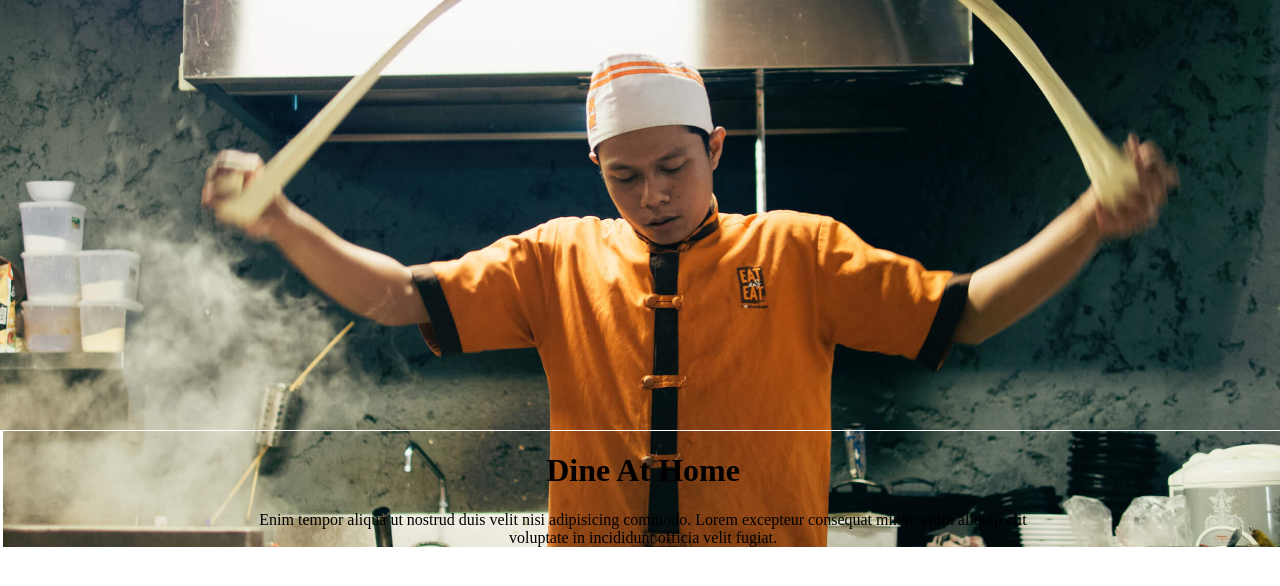
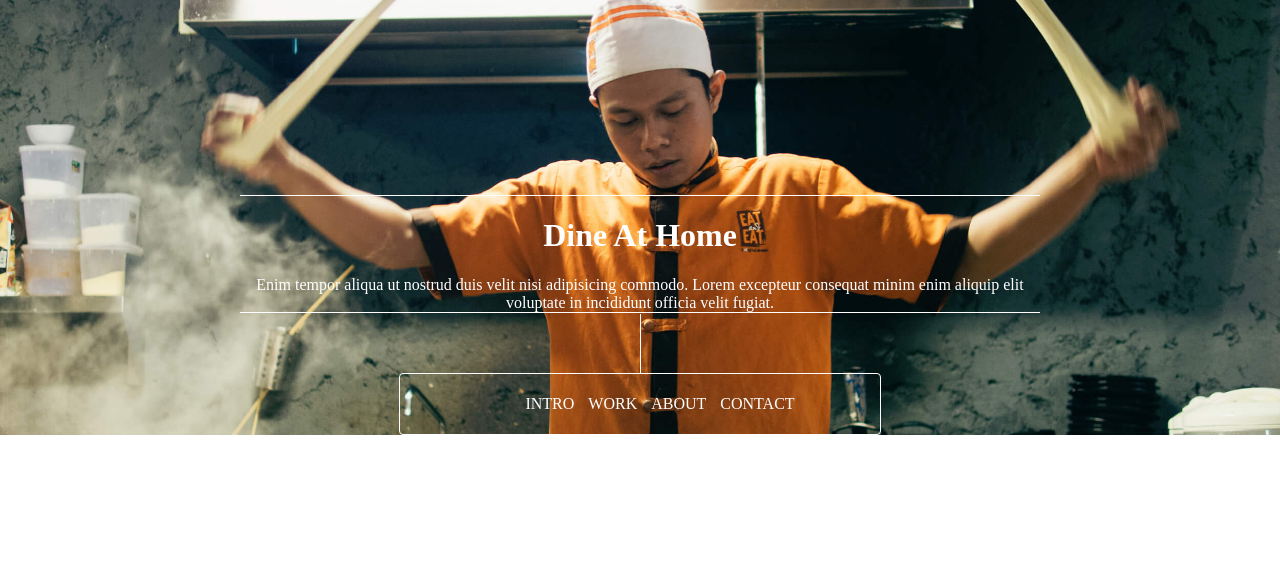
Before and after one commit to pptang/Playground, a website built with webpack: page index.html in a window 1280 px wide. Built offline with nearby package versions, Linux system fonts and the light colour scheme; files whose address does not match are found by name.

Commit message:
*Add navbar

```diff
--- a/index.html
+++ b/index.html
@@ -9,8 +9,17 @@
   <div id="banner">
     <div class="container">
       <h1>Dine At Home</h1>
-      <div style="max-width: 800px">Enim tempor aliqua ut nostrud duis velit nisi adipisicing commodo. Lorem excepteur consequat minim enim aliquip elit voluptate in incididunt officia velit fugiat.</div>
-
+      <div>Enim tempor aliqua ut nostrud duis velit nisi adipisicing commodo. Lorem excepteur consequat minim enim aliquip elit voluptate in incididunt officia velit fugiat.</div>
+    </div>
+    <div id="navbar">
+      <nav>
+        <ul>
+          <li><a>INTRO</a></li>
+          <li><a>WORK</a></li>
+          <li><a>ABOUT</a></li>
+          <li><a>CONTACT</a></li>
+        </ul>
+      </nav>
     </div>
   </div>
   <script src="build/bundle.js"></script>
--- a/src/css/main.scss
+++ b/src/css/main.scss
@@ -12,22 +12,55 @@ $width: 800px;
   position: relative;
   display: inline-block;
   width: 100%;
-
   background-image: url('../img/banner.jpg');
   background-size: cover;
   background-position: center;
+  color: #ffffff;
 
   .container {
-    margin-top: 430px;
+    margin-top: 195px;
 
     width: 100%;
     border-style: solid;
     border-color: #ffffff;
     border-top-width: 1px;
+    border-right-width: 0px;
+    border-left-width: 0px;
     border-bottom-width: 1px;
+    max-width: 800px;
+    display: inline-block;
     div {
       max-width: $width;
       display: inline-block;
     }
   }
+  #navbar {
+    nav {
+      position: relative;
+      border: 1px solid #ffffff;
+      border-radius: 4px;
+      width: 480px;
+      margin-top: 60px;
+      display: inline-block;
+      &:before {
+        content: '';
+        width: 1px;
+        display:block;
+        height: 60px;
+        background: #ffffff;
+        position: absolute;
+        left: 50%;
+        top: -60px;
+      }
+      li {
+        display: inline-block;
+        padding: 5px;
+        a {
+          text-decoration: none;
+          color: white;
+        }
+      }
+    }
+  }
+
 }
```
